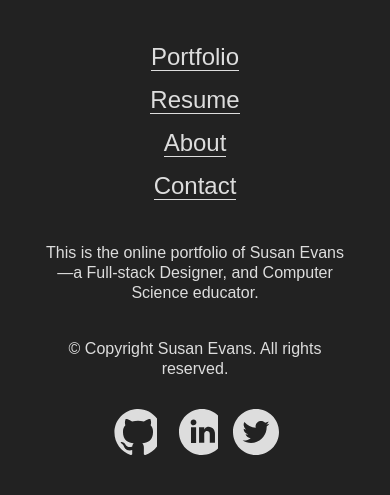
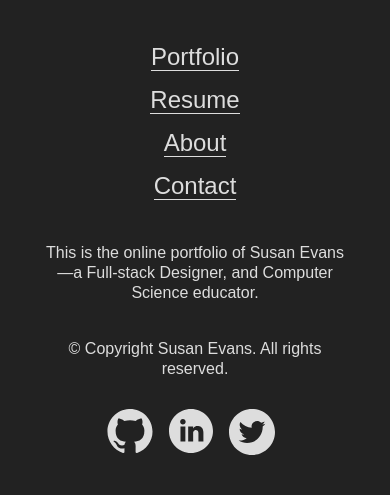
Before and after one commit to susanev/susanev.github.io, a PHP site: page /about.html in a window 390 px wide. Shown: the part 1186-1681 px from the top of the page. Run offline with PHP 8.4, Linux system fonts and the light colour scheme; some libraries are stand-ins or nearby versions.

Commit message:
fixed firefox bug with social icon sprites

```diff
--- a/css/styles.css
+++ b/css/styles.css
@@ -340,7 +340,7 @@ div.social-media a {
 .social-github {
     background: url('../imgs/svg/social-icons.svg') no-repeat;
     background-size:cover;
-    background-position: -52px;
+    background-position: -52px 0;
 }
 
 a.social-twitter {
@@ -352,7 +352,7 @@ a.social-twitter {
 .social-linkedin {
     background: url('../imgs/svg/social-icons.svg') no-repeat;
     background-size:cover;
-    background-position: -104px;
+    background-position: -104px 0;
 }
 
 /* about styles */
@@ -931,17 +931,22 @@ li.rslides_here {
     }
 
     .social-media {
-        width: 168px;
+        width: 176px;
         margin: 30px auto;
     }
 
     div.social-media a {
         width: 46px;
         height: 46px;
+        display: inline-block;
+    }
+
+    .social-github, .social-linkedin {
+        background-size: 176px;
     }
 
     .social-github {
-        background-position: -65px;
+        background-position: -65px 0;
     }
 
     div.social-media a.social-twitter {
@@ -949,6 +954,6 @@ li.rslides_here {
     }
 
     .social-linkedin {
-        background-position: -131px;
+        background-position: -131px 0;
     }
 }
```
